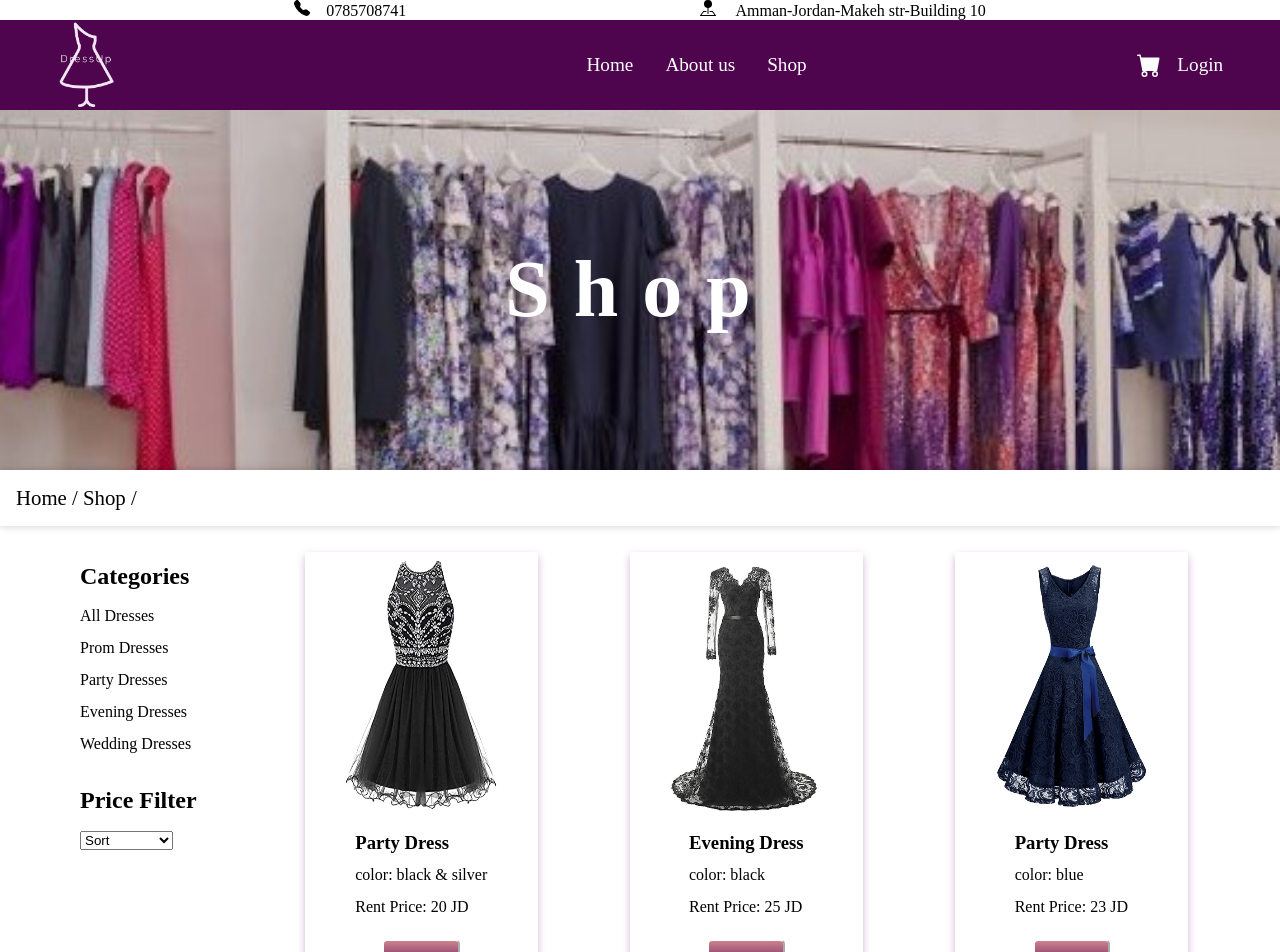
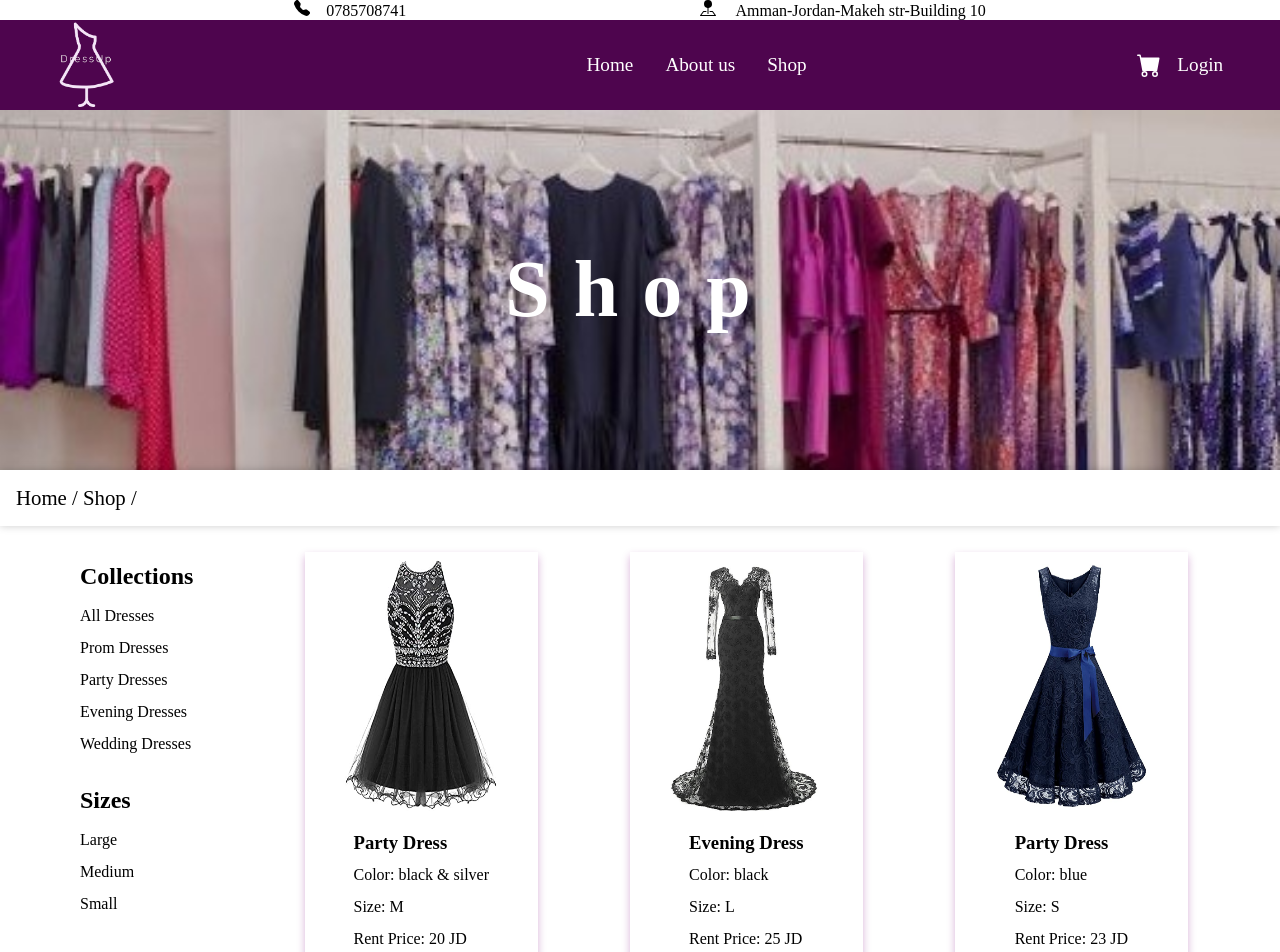
Before and after one commit to TharaaIbrahim/React-Hooks-Project6, a React (Create React App) app: page /shop in a window 1280 px wide. Shown: the top 952 px of the page. Built offline with nearby package versions, Linux system fonts and the light colour scheme.

Commit message:
add animation for caupons

```diff
--- a/src/Components/Account/Account.css
+++ b/src/Components/Account/Account.css
@@ -1,9 +1,8 @@
 .account-hero {
-  height: 10vh;
   color: var(--nav_color);
   box-shadow: 0 0 8px 0 rgba(0, 0, 0, 0.205);
   text-align: center;
-  font-size: 2em;
+  font-size: 1.5em;
   letter-spacing: 1em;
 }
 .usericon {
@@ -49,3 +48,24 @@
 .order-info > img {
   width: 20%;
 }
+
+@media screen and (max-width: 850px) {
+  .orders-container {
+    width: 80%;
+  }
+}
+@media screen and (max-width: 500px) {
+  .orders-container {
+    width: 95%;
+    margin-bottom: 2rem;
+  }
+  .account-hero {
+    letter-spacing: 0em;
+  }
+  .order-info > img {
+    width: 50%;
+  }
+  .order-info h2 {
+    font-size: 1.2em;
+  }
+}
--- a/src/Components/Checkout/Checkout.js
+++ b/src/Components/Checkout/Checkout.js
@@ -37,7 +37,7 @@ function Checkout() {
 
   const priceDiscount = () => {
     const price = selectedDress.price;
-    if (discountValue === "KAL5" && price <= 50) {
+    if (discountValue === "KAL5" && price > 50 && price < 100) {
       setCauponError("");
       setCheckoutData((prev) => {
         return {
@@ -45,7 +45,7 @@ function Checkout() {
           newPrice: price - price * 0.1,
         };
       });
-    } else if (discountValue === "DRESS10" && price > 50) {
+    } else if (discountValue === "DRESS10" && price > 100) {
       setCauponError("");
       setCheckoutData((prev) => {
         return {
--- a/src/Components/Footer/footer.css
+++ b/src/Components/Footer/footer.css
@@ -30,16 +30,15 @@
   text-align: center;
   border-top: 1px solid var(--primary);
 }
-/* #about {
-  width: 50%;
-} */
 
 @media screen and (max-width: 800px) {
   .footer {
     padding: 1rem;
+    flex-direction: column;
+    align-items: center;
   }
   .contactus,
   #about {
-    width: 100%;
+    width: 80%;
   }
 }
--- a/src/Components/Home/BestSeller/BestSeller.css
+++ b/src/Components/Home/BestSeller/BestSeller.css
@@ -30,7 +30,9 @@
   }
   .collection-card {
     width: 50%;
-    /* height: auto; */
+  }
+  .title-sections {
+    font-size: 2em;
   }
 }
 @media screen and (max-width: 450px) {
@@ -38,6 +40,6 @@
     width: 70%;
   }
   .title-sections {
-    font-size: 2em;
+    font-size: 1.5em;
   }
 }
--- a/src/Components/Home/Caupons/Caupons.css
+++ b/src/Components/Home/Caupons/Caupons.css
@@ -13,12 +13,37 @@
   grid-column: 2/4;
   display: flex;
 }
-.caupon-10 > img {
-  width: 50%;
-}
+.caupon-10 > img,
 .caupon-20 > img {
   width: 50%;
+
+  animation: opacityOn 7s;
+  animation-delay: 1s;
 }
+@keyframes opacityOn {
+  0% {
+    opacity: 1;
+  }
+  20% {
+    opacity: 0;
+  }
+  40% {
+    opacity: 1;
+  }
+  60% {
+    opacity: 0;
+  }
+  80% {
+    opacity: 1;
+  }
+  100% {
+    opacity: 0;
+  }
+  120% {
+    opacity: 1;
+  }
+}
+
 .caupon-20 > p,
 .caupon-10 > p {
   width: 80%;
--- a/src/Components/Home/Caupons/Caupons.js
+++ b/src/Components/Home/Caupons/Caupons.js
@@ -7,15 +7,14 @@ function Caupons() {
       <div className="caupon-20">
         <img src="../assest/img/caupon20.png" alt="caupon off 20%" />
         <p>
-          Apply <span>"DRESS10"</span> Caupon To Get 20% OFF On Dresses Over 50
+          Apply <span>"DRESS10"</span> Caupon To Get 20% OFF On Dresses Over 100
           JD
         </p>
       </div>
       <div className="caupon-10">
         <img src="../assest/img/caupon10.jpg" alt="caupon off 10%" />
         <p>
-          Apply <span>"KAL5"</span> Caupon To Get 10% OFF On Dresses With 50 JD
-          Price Or Less
+          Apply <span>"KAL5"</span> Caupon To Get 10% OFF On Dresses Over 50 JD
         </p>
       </div>
     </div>
--- a/src/Components/Home/Slider/Slider.css
+++ b/src/Components/Home/Slider/Slider.css
@@ -16,3 +16,9 @@
   background-image: linear-gradient(rgb(206, 130, 143), var(--nav_color));
   color: var(--primary);
 }
+
+@media screen and (max-width: 450px) {
+  .img-slider > img {
+    width: 90%;
+  }
+}
--- a/src/Components/Nav/Nav.js
+++ b/src/Components/Nav/Nav.js
@@ -12,6 +12,7 @@ const Nav = ({ logged, setLogged }) => {
     if (menuClick) setMenuClick(false);
     else setMenuClick(true);
   };
+
   const logoutHandle = () => {
     localStorage.removeItem("logged");
     setLogged(localStorage.getItem(logged));
@@ -24,17 +25,25 @@ const Nav = ({ logged, setLogged }) => {
     return (
       <React.Fragment>
         <li>
-          <Link to="/">Home</Link>
+          <Link to="/" onClick={handlerMenuClick}>
+            Home
+          </Link>
         </li>
         <li>
-          <a href="#about">About us</a>
+          <a href="#about" onClick={handlerMenuClick}>
+            About us
+          </a>
         </li>
         <li>
-          <Link to="/shop">Shop</Link>
+          <Link to="/shop" onClick={handlerMenuClick}>
+            Shop
+          </Link>
         </li>
         {logged ? (
           <li>
-            <Link to="/account">Account</Link>
+            <Link to="/account" onClick={handlerMenuClick}>
+              Account
+            </Link>
           </li>
         ) : null}
       </React.Fragment>
--- a/src/Components/Shop/DressesCards/Card.js
+++ b/src/Components/Shop/DressesCards/Card.js
@@ -2,7 +2,7 @@ import React from "react";
 import { useHistory } from "react-router-dom";
 import "./Card.css";
 
-function Card({ title, src, alt, price, color, id, key }) {
+function Card({ title, src, alt, price, color, size, id, key }) {
   const history = useHistory();
   const selectHandle = (id) => {
     localStorage.setItem("selectedDress", id);
@@ -13,7 +13,8 @@ function Card({ title, src, alt, price, color, id, key }) {
       <img src={src} alt={alt} />
       <div className="card-info">
         <h3>{title} Dress</h3>
-        <p>color: {color}</p>
+        <p>Color: {color}</p>
+        <p>Size: {size}</p>
         <p>Rent Price: {price} JD</p>
       </div>
       <button className="card-btn" onClick={() => selectHandle(id)}>
--- a/src/Components/Shop/Shop.js
+++ b/src/Components/Shop/Shop.js
@@ -33,6 +33,18 @@ function Shop() {
         setDresses(dresses);
     }
   };
+  const sizeHandle = (size) => {
+    switch (size) {
+      case "L":
+        setDresses(arrDresses.filter((dress) => dress.size === "L"));
+        break;
+      case "M":
+        setDresses(arrDresses.filter((dress) => dress.size === "M"));
+        break;
+      case "S":
+        setDresses(arrDresses.filter((dress) => dress.size === "S"));
+    }
+  };
 
   const categoryHandle = (category) => {
     switch (category) {
@@ -65,13 +77,21 @@ function Shop() {
         </div>
         <aside className="shop-side">
           <div className="categories">
-            <h2>Categories</h2>
+            <h2>Collections</h2>
             <ul>
               <li onClick={() => categoryHandle("All dresses")}>All Dresses</li>
               <li onClick={() => categoryHandle("Prom")}>Prom Dresses</li>
               <li onClick={() => categoryHandle("Party")}>Party Dresses</li>
               <li onClick={() => categoryHandle("Evening")}>Evening Dresses</li>
               <li onClick={() => categoryHandle("Wedding")}>Wedding Dresses</li>
+            </ul>
+          </div>
+          <div className="categories">
+            <h2>Sizes</h2>
+            <ul>
+              <li onClick={() => sizeHandle("L")}>Large</li>
+              <li onClick={() => sizeHandle("M")}>Medium</li>
+              <li onClick={() => sizeHandle("S")}>Small</li>
             </ul>
           </div>
           <div className="filter">
@@ -89,6 +109,7 @@ function Shop() {
               <Card
                 title={dress.title}
                 color={dress.color}
+                size={dress.size}
                 src={dress.img}
                 alt={dress.alt}
                 price={dress.price}
--- a/src/Components/Shop/dresses.json
+++ b/src/Components/Shop/dresses.json
@@ -4,6 +4,7 @@
     "title": "Party",
     "color": "black & silver",
     "price": 20,
+    "size": "M",
     "img": "../assest/img/black.jpg",
     "alt": "Party Black & Silver Dress"
   },
@@ -11,6 +12,7 @@
     "id": "1",
     "title": "Evening",
     "color": "black",
+    "size": "L",
     "price": 25,
     "img": "../assest/img/blackdress.jpg",
     "alt": "Evening Black Dress"
@@ -19,6 +21,7 @@
     "id": "2",
     "title": "Party",
     "color": "blue",
+    "size": "S",
     "price": 23,
     "img": "../assest/img/bluedress.jpg",
     "alt": "Party Blue Dress"
@@ -27,6 +30,7 @@
     "id": "3",
     "title": "Prom",
     "color": "baby blue",
+    "size": "S",
     "price": 100,
     "img": "../assest/img/dress baby blue.jpg",
     "alt": "Prom Baby Blue Dress"
@@ -35,6 +39,7 @@
     "id": "4",
     "title": "Prom",
     "color": "black & blue",
+    "size": "M",
     "price": 120,
     "img": "../assest/img/dress blue.jpg",
     "alt": "Prom Black Blue Dress"
@@ -43,6 +48,7 @@
     "id": "5",
     "title": "Evening",
     "color": "turquoise",
+    "size": "M",
     "price": 15,
     "img": "../assest/img/dress green.jpg",
     "alt": "Evening Turquoise Dress"
@@ -51,7 +57,8 @@
     "id": "6",
     "title": "Party",
     "color": "silver",
-    "price": 50,
+    "size": "L",
+    "price": 55,
     "img": "../assest/img/dress silder.jpg",
     "alt": "Party Silver Dress"
   },
@@ -59,6 +66,7 @@
     "id": "7",
     "title": "Prom",
     "color": "green",
+    "size": "L",
     "price": 200,
     "img": "../assest/img/evning-green.png",
     "alt": "Prom green Dress"
```
